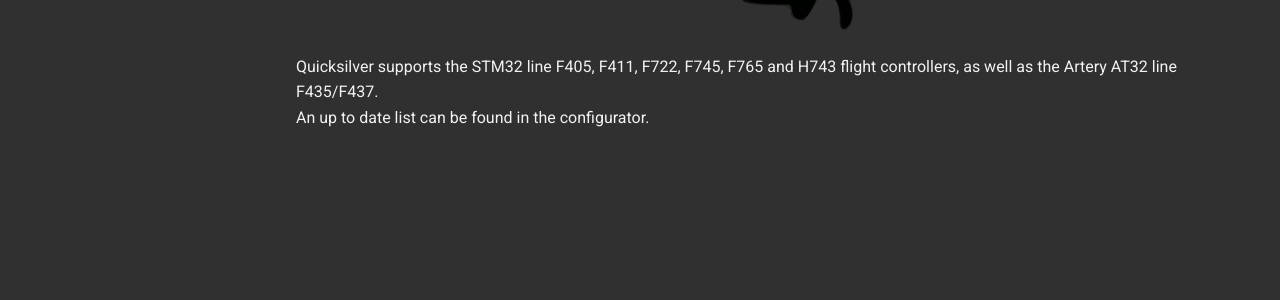
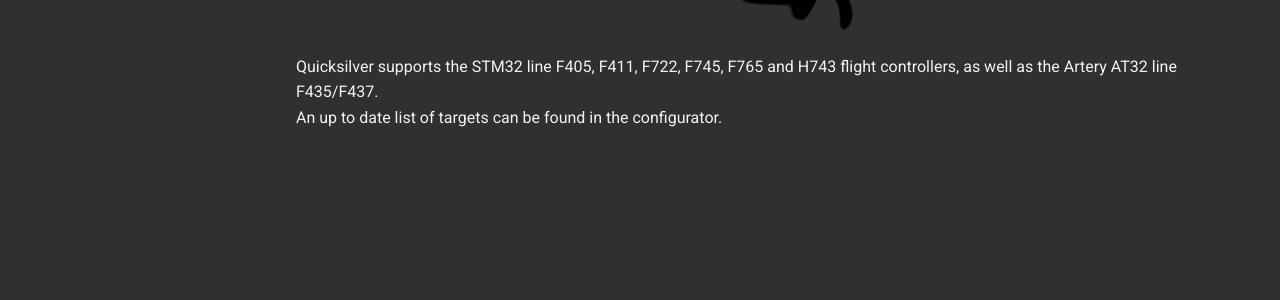
Before and after one commit to BossHobby/Docs, an MkDocs documentation site: the page built from docs/index.md, in a window 1280 px wide. Shown: the part 549-849 px from the top of the page. Built offline with MkDocs 1.6.1 and Material for MkDocs 9.7.7, drawn with Linux system fonts in a browser that asks for light colours; comment, search, counter and statistics services are not loaded.

Commit message:
general edits and spelling

```diff
--- a/docs/index.md
+++ b/docs/index.md
@@ -3,4 +3,4 @@
 <img src="/assets/img/Logo_Sticker.svg" width=60%>
 
 Quicksilver supports the STM32 line F405, F411, F722, F745, F765 and H743 flight controllers, as well as the Artery AT32 line F435/F437.
-An up to date list can be found in the configurator.
+An up to date list of targets can be found in the configurator.
```
Also changed, not shown: docs/Features.md (+0 -4 lines).
